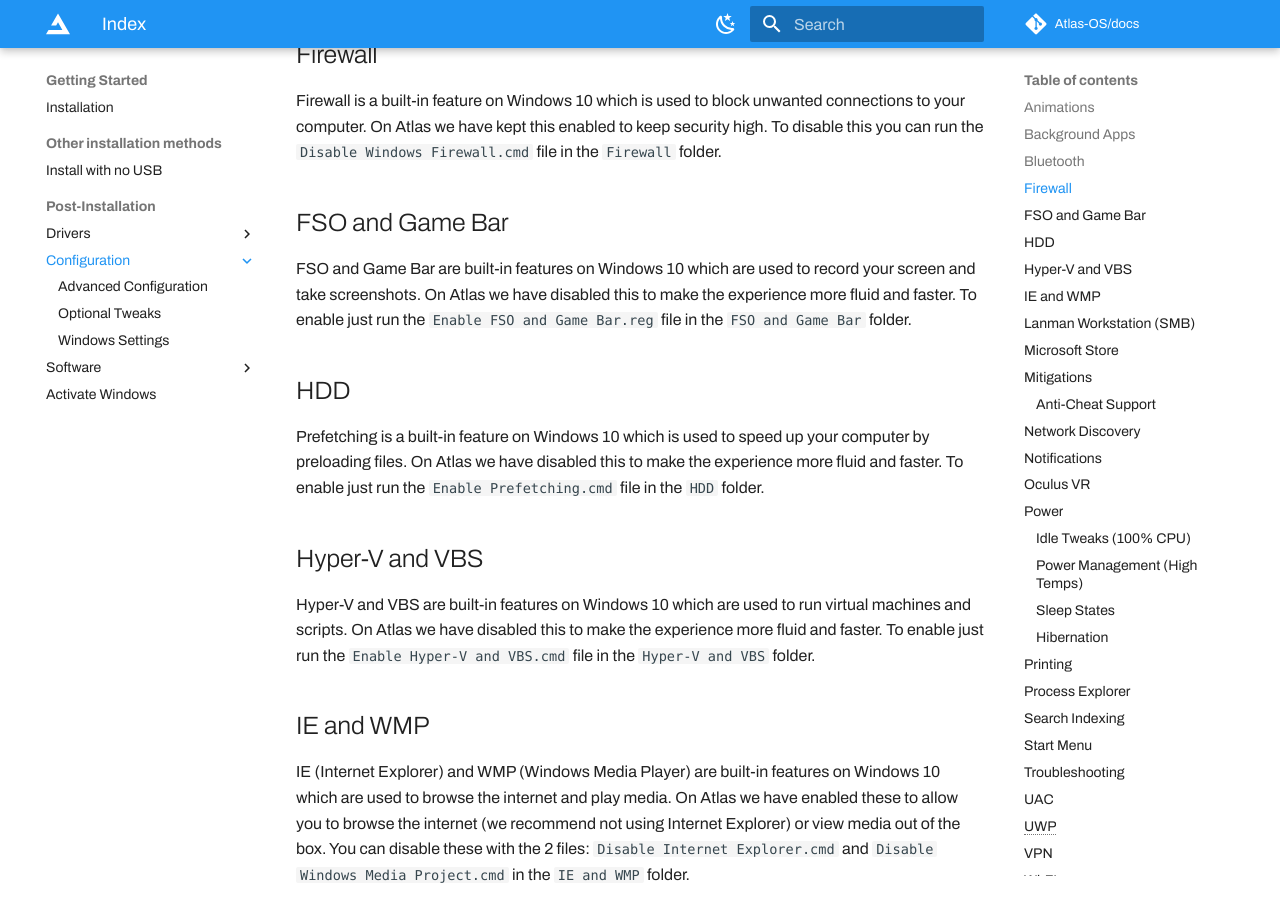
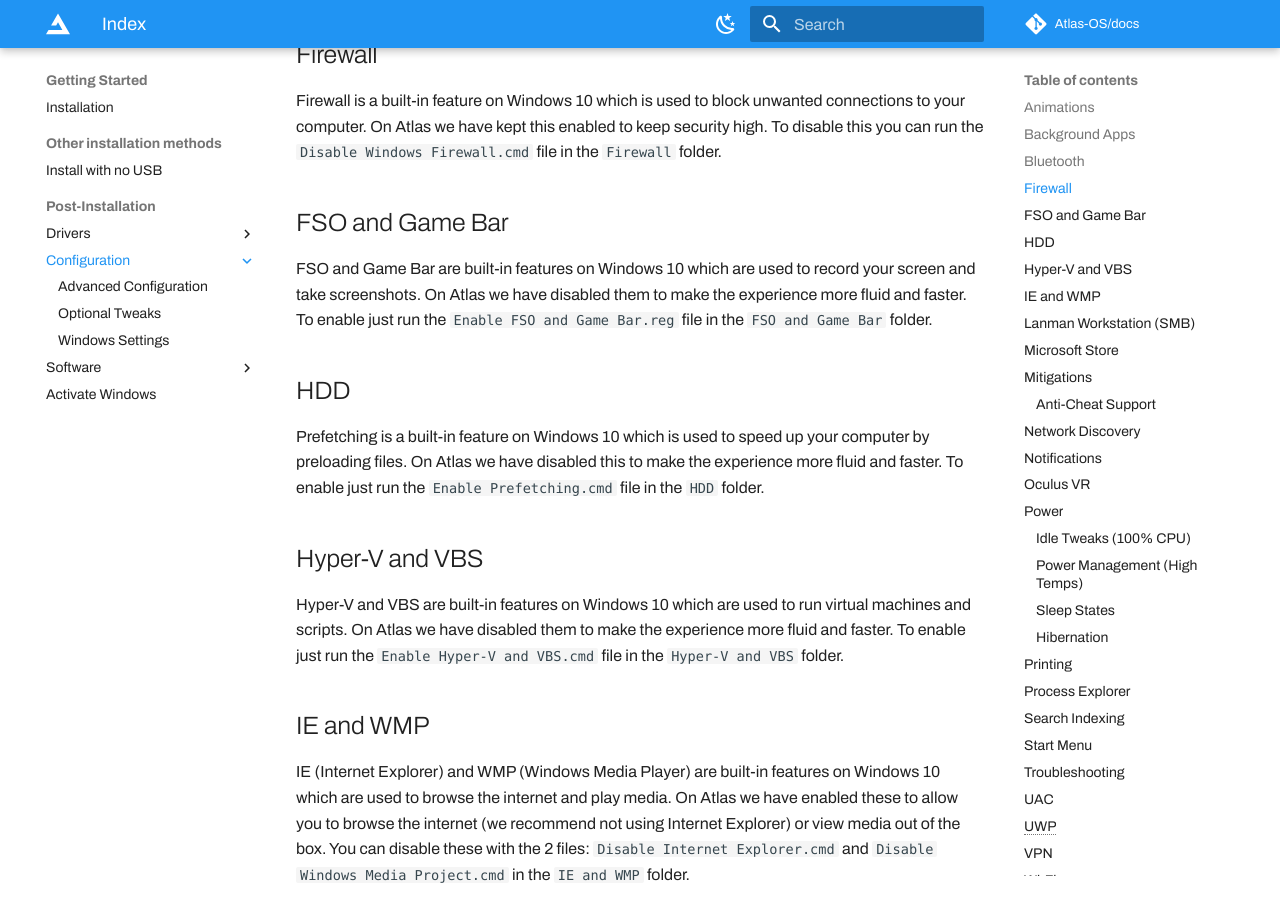
Before and after one commit to Atlas-OS/docs, an MkDocs documentation site: the page built from docs/Getting started/Post-Installation/Configuration/index.md, in a window 1280 px wide and 900 px high, scrolled down 1315 px. Built offline with MkDocs 1.6.1 and Material for MkDocs 9.7.7, drawn with Linux system fonts in a browser that asks for light colours; some web fonts are replaced; plug-ins that fetch from the network failed and are left out; comment, search, counter and statistics services are not loaded; some of the changed text lies outside the part shown.

Commit message:
Fix grammatical errors and typos.

```diff
--- a/docs/Getting started/Post-Installation/Configuration/index.md
+++ b/docs/Getting started/Post-Installation/Configuration/index.md
@@ -33,7 +33,7 @@ Firewall is a built-in feature on Windows 10 which is used to block unwanted con
 
 ## FSO and Game Bar
 
-FSO and Game Bar are built-in features on Windows 10 which are used to record your screen and take screenshots. On Atlas we have disabled this to make the experience more fluid and faster. To enable just run the `Enable FSO and Game Bar.reg` file in the `FSO and Game Bar` folder.
+FSO and Game Bar are built-in features on Windows 10 which are used to record your screen and take screenshots. On Atlas we have disabled them to make the experience more fluid and faster. To enable just run the `Enable FSO and Game Bar.reg` file in the `FSO and Game Bar` folder.
 
 ## HDD
 
@@ -41,7 +41,7 @@ Prefetching is a built-in feature on Windows 10 which is used to speed up your c
 
 ## Hyper-V and VBS
 
-Hyper-V and VBS are built-in features on Windows 10 which are used to run virtual machines and scripts. On Atlas we have disabled this to make the experience more fluid and faster. To enable just run the `Enable Hyper-V and VBS.cmd` file in the `Hyper-V and VBS` folder.
+Hyper-V and VBS are built-in features on Windows 10 which are used to run virtual machines and scripts. On Atlas we have disabled them to make the experience more fluid and faster. To enable just run the `Enable Hyper-V and VBS.cmd` file in the `Hyper-V and VBS` folder.
 
 ## IE and WMP
 
@@ -155,7 +155,7 @@ UWP (Universal Windows Platform) is a built-in feature on Windows 10 which is us
 
 VPN is a built-in feature on Windows 10 which is used to connect to a VPN. On Atlas we have disabled this to make the experience more fluid and faster. To enable just run the `Enable VPN support.cmd` file in the `VPN` folder.
 
-## Wi-FI
+## Wi-Fi
 
 Wi-Fi is a built-in feature on Windows 10 which is used to connect to Wi-Fi networks. On Atlas we have enabled this. To disable just run the `Disable Wi-Fi.cmd` file in the `Wi-Fi` folder.
 
```
Also changed, not shown: other parts of docs/Getting started/Post-Installation/Configuration/index.md (+2 -2 lines).
